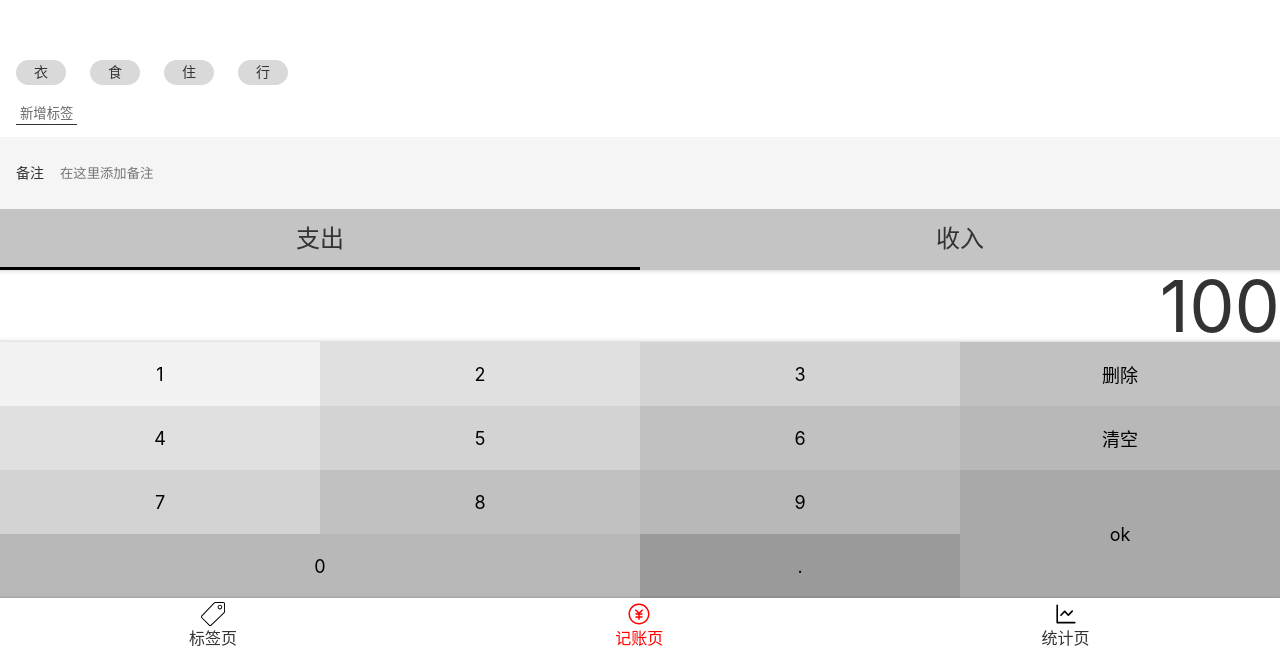
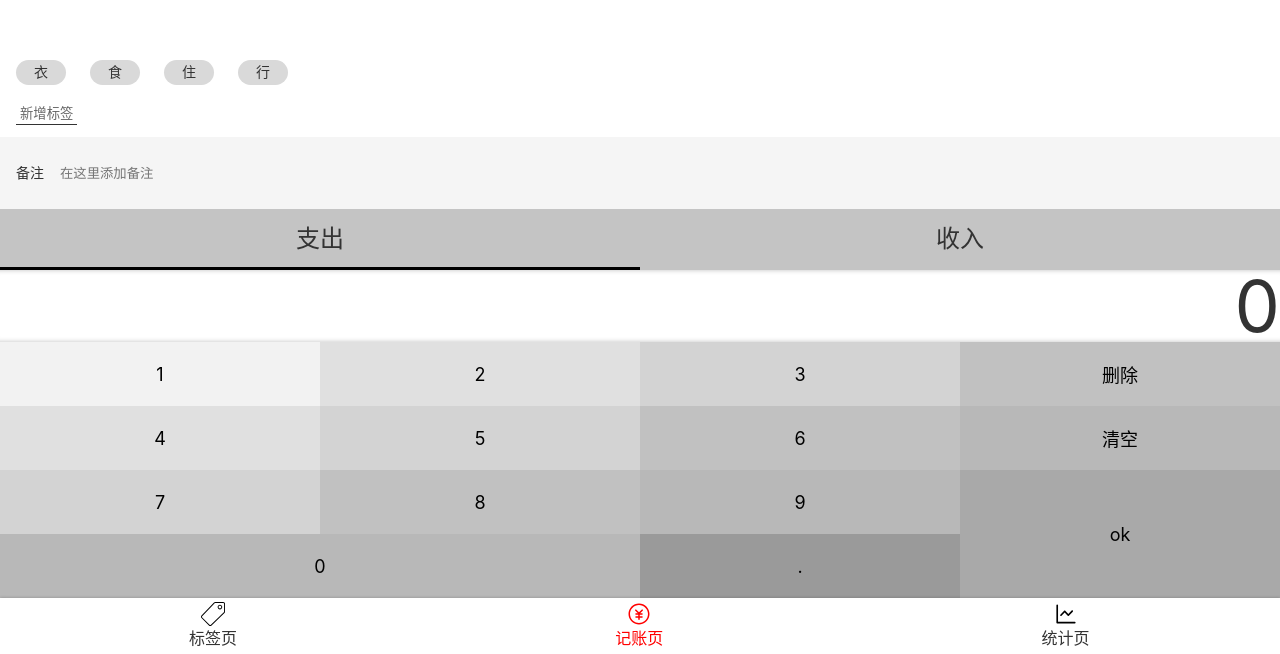
Before and after one commit to lnn520/react-money, a React app: page /#/money in a window 1280 px wide. Shown: the part 146-800 px from the top of the page. Built offline with nearby package versions, Linux system fonts and the light colour scheme.

Commit message:
numberpad wip

```diff
--- a/src/views/Money.tsx
+++ b/src/views/Money.tsx
@@ -16,32 +16,7 @@
             <TagsSection/>
             <NoteSection/>
             <CategorySelection/>
-
-
-            <NumberPadSection>
-                <div className="output">
-                    100
-                </div>
-                <div className="pad clearfix" >
-                    <button>1</button>
-                    <button>2</button>
-                    <button>3</button>
-                    <button>删除</button>
-                    <button>4</button>
-                    <button>5</button>
-                    <button>6</button>
-                    <button>清空</button>
-                    <button>7</button>
-                    <button>8</button>
-                    <button>9</button>
-                    <button className="ok">ok</button>
-                    <button className="zero">0</button>
-                    <button >.</button>
-
-                </div>
-            </NumberPadSection>
-
-
+            <NumberPadSection/>
         </MyLayout>
     )
 }
--- a/src/views/Money/NumberPadSection.tsx
+++ b/src/views/Money/NumberPadSection.tsx
@@ -1,6 +1,7 @@
 import styled from 'styled-components';
+import React, {useState} from 'react';
 
-const NumberPadSection = styled.section`
+const Wrapper = styled.section`
   display: flex;
   flex-direction: column;
   >.output{
@@ -45,4 +46,70 @@
   }
   }
 `
+const NumberPadSection:React.FC=()=>{
+    const [output,setOutput]= useState('0')
+    const onClickButtonWrapper = (e:React.MouseEvent)=>{
+        const text =(e.target as HTMLButtonElement).textContent
+        if(text===null){return}
+        switch (text){
+            case'0':
+            case'1':
+            case'2':
+            case'3':
+            case'4':
+            case'5':
+            case'6':
+            case'7':
+            case'8':
+            case'9':
+                if(output==='0'){
+                    setOutput(text)
+                }
+                else {
+                    setOutput(output+text)
+                }
+
+                break;
+            case'.':
+                console.log('.')
+                break;
+            case '删除':
+                console.log("删除")
+                break;
+            case'清空':
+                console.log('清空')
+                break;
+            case 'ok':
+                console.log('ok')
+                break;
+
+
+
+        }
+    }
+    return(
+        <Wrapper>
+            <div className="output">
+                {output}
+            </div>
+            <div className="pad clearfix"  onClick={onClickButtonWrapper} >
+                <button>1</button>
+                <button>2</button>
+                <button>3</button>
+                <button>删除</button>
+                <button>4</button>
+                <button>5</button>
+                <button>6</button>
+                <button>清空</button>
+                <button>7</button>
+                <button>8</button>
+                <button>9</button>
+                <button className="ok">ok</button>
+                <button className="zero">0</button>
+                <button >.</button>
+
+            </div>
+        </Wrapper>
+    )
+}
 export default NumberPadSection;
```
Also changed, not shown: 1 other file (tests, documents, lock files or other folders).
